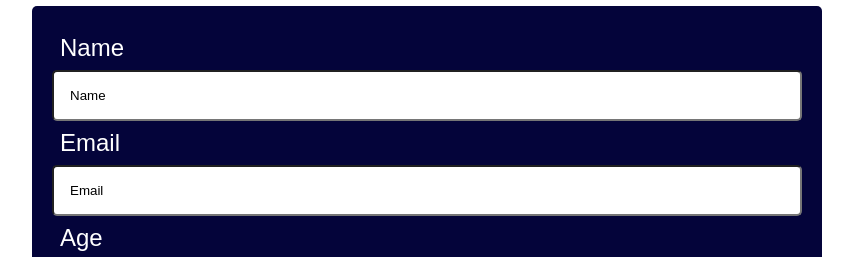
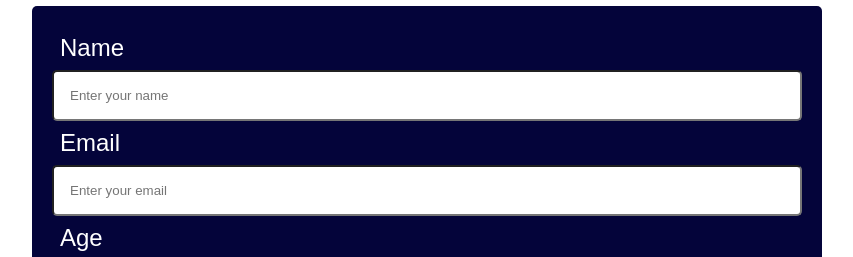
Before and after one commit to ydnarf/Forex-Trading-Survey-Form, a plain HTML site: page index.html in a window 1280 px wide. Shown: the part 163-420 px from the top of the page, without its empty margins (233-1086 px from the left). Drawn offline with Linux system fonts and the light colour scheme.

Commit message:
Eliminar codigo

```diff
--- a/index.html
+++ b/index.html
@@ -18,10 +18,10 @@
 
     <form action="" id="survey-form">
         <label for="name" id="name-label">Name</label>
-        <input type="text" id="name" placeholder="Enter your name" value="Name" required>
+        <input type="text" id="name" placeholder="Enter your name" required>
 
         <label for="email" id="email-label">Email</label>
-        <input type="email" id="email" placeholder="Enter your email" value="Email" required>
+        <input type="email" id="email" placeholder="Enter your email" required>
 
         <label for="number" id="number-label">Age</label>
         <input type="number" id="number" placeholder="Age" value="Age" min="18" max="60">
```
